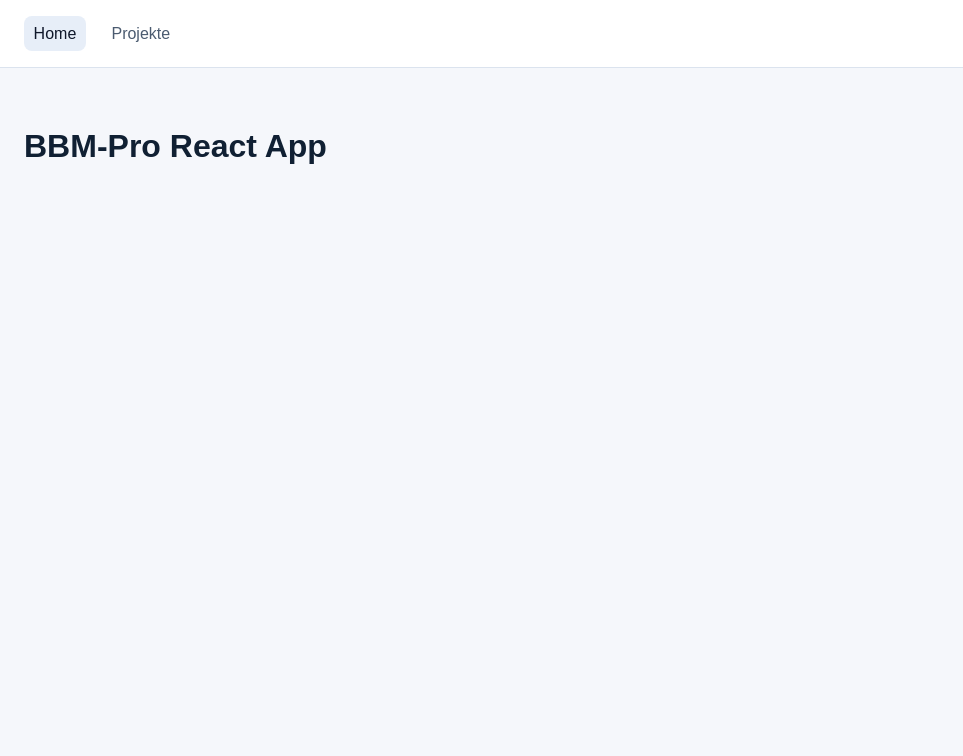
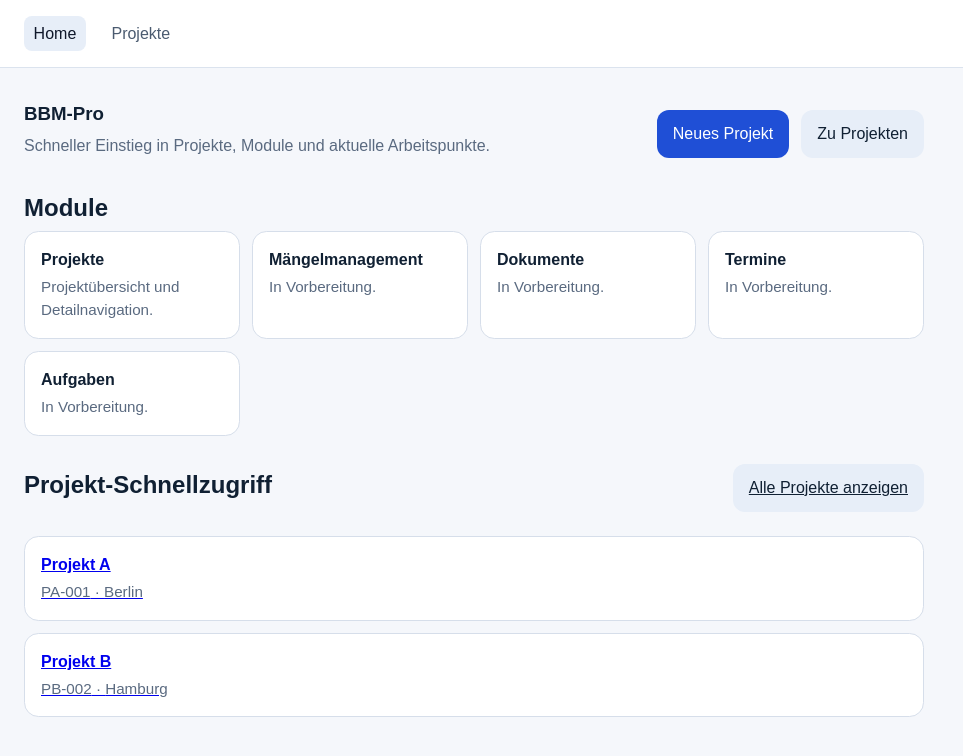
Before and after one commit to SteffenBandholt/BBM-Pro, a React (Vite) app: page / in a window 1280 px wide. Shown: the top 756 px of the page, without its empty margins (0-963 px from the left). Built offline with nearby package versions, Linux system fonts and the light colour scheme.

Commit message:
Initial project structure

```diff
--- /dev/null
+++ b/src/modules/dashboard/components/DashboardHeader.jsx
@@ -0,0 +1,18 @@
+export default function DashboardHeader({ title, description, onNewProject, onGoToProjects }) {
+  return (
+    <section className="dashboard-header">
+      <div>
+        <h1>{title}</h1>
+        <p>{description}</p>
+      </div>
+      <div className="form-actions">
+        <button type="button" className="button" onClick={onNewProject}>
+          Neues Projekt
+        </button>
+        <button type="button" className="button button--secondary" onClick={onGoToProjects}>
+          Zu Projekten
+        </button>
+      </div>
+    </section>
+  );
+}
--- /dev/null
+++ b/src/modules/dashboard/components/ModuleCard.jsx
@@ -0,0 +1,20 @@
+import { Link } from 'react-router-dom';
+
+export default function ModuleCard({ module }) {
+  const content = (
+    <>
+      <span className="project-card__name">{module.title}</span>
+      <span className="project-card__meta">{module.description}</span>
+    </>
+  );
+
+  if (!module.active || !module.href) {
+    return <article className="project-card project-card--static">{content}</article>;
+  }
+
+  return (
+    <Link className="project-card project-card--link" to={module.href}>
+      {content}
+    </Link>
+  );
+}
--- /dev/null
+++ b/src/modules/dashboard/components/ModuleNavigation.jsx
@@ -0,0 +1,14 @@
+import ModuleCard from './ModuleCard.jsx';
+
+export default function ModuleNavigation({ modules }) {
+  return (
+    <section className="dashboard-section">
+      <h2>Module</h2>
+      <div className="dashboard-grid">
+        {modules.map((module) => (
+          <ModuleCard key={module.id} module={module} />
+        ))}
+      </div>
+    </section>
+  );
+}
--- /dev/null
+++ b/src/modules/dashboard/components/RecentProjectsPanel.jsx
@@ -0,0 +1,25 @@
+import { Link } from 'react-router-dom';
+
+export default function RecentProjectsPanel({ projects }) {
+  return (
+    <section className="dashboard-section">
+      <div className="page-header">
+        <h2>Projekt-Schnellzugriff</h2>
+        <Link className="button button--secondary" to="/projects">
+          Alle Projekte anzeigen
+        </Link>
+      </div>
+
+      <div className="project-list">
+        {projects.map((project) => (
+          <Link key={project.id} className="project-card" to={`/projects/${project.id}`}>
+            <span className="project-card__name">{project.name || 'Projekt'}</span>
+            <span className="project-card__meta">
+              {project.number || '-'} · {project.city || '-'}
+            </span>
+          </Link>
+        ))}
+      </div>
+    </section>
+  );
+}
--- /dev/null
+++ b/src/modules/dashboard/data/dashboardModules.js
@@ -0,0 +1,33 @@
+export const dashboardModules = [
+  {
+    id: 'projects',
+    title: 'Projekte',
+    description: 'Projektübersicht und Detailnavigation.',
+    href: '/projects',
+    active: true,
+  },
+  {
+    id: 'defects',
+    title: 'Mängelmanagement',
+    description: 'In Vorbereitung.',
+    active: false,
+  },
+  {
+    id: 'documents',
+    title: 'Dokumente',
+    description: 'In Vorbereitung.',
+    active: false,
+  },
+  {
+    id: 'appointments',
+    title: 'Termine',
+    description: 'In Vorbereitung.',
+    active: false,
+  },
+  {
+    id: 'tasks',
+    title: 'Aufgaben',
+    description: 'In Vorbereitung.',
+    active: false,
+  },
+];
--- /dev/null
+++ b/src/modules/dashboard/hooks/useDashboard.js
@@ -0,0 +1,46 @@
+import { useEffect, useState } from 'react';
+import { loadDashboard } from '../services/dashboardService.js';
+
+export function useDashboard() {
+  const [modules, setModules] = useState([]);
+  const [projects, setProjects] = useState([]);
+  const [loading, setLoading] = useState(true);
+  const [error, setError] = useState('');
+
+  useEffect(() => {
+    let isActive = true;
+
+    const load = async () => {
+      try {
+        setLoading(true);
+        setError('');
+        const data = await loadDashboard();
+        if (isActive) {
+          setModules(data.modules);
+          setProjects(data.projects);
+        }
+      } catch {
+        if (isActive) {
+          setError('Dashboard konnte nicht geladen werden.');
+        }
+      } finally {
+        if (isActive) {
+          setLoading(false);
+        }
+      }
+    };
+
+    load();
+
+    return () => {
+      isActive = false;
+    };
+  }, []);
+
+  return {
+    modules,
+    projects,
+    loading,
+    error,
+  };
+}
--- /dev/null
+++ b/src/modules/dashboard/pages/HomePage.jsx
@@ -0,0 +1,38 @@
+import { useNavigate } from 'react-router-dom';
+import DashboardHeader from '../components/DashboardHeader.jsx';
+import ModuleNavigation from '../components/ModuleNavigation.jsx';
+import RecentProjectsPanel from '../components/RecentProjectsPanel.jsx';
+import { useDashboard } from '../hooks/useDashboard.js';
+
+export default function HomePage() {
+  const navigate = useNavigate();
+  const { modules, projects, loading, error } = useDashboard();
+
+  const handleNewProject = () => {
+    navigate('/projects');
+  };
+
+  const handleGoToProjects = () => {
+    navigate('/projects');
+  };
+
+  return (
+    <section className="page-section">
+      <DashboardHeader
+        title="BBM-Pro"
+        description="Schneller Einstieg in Projekte, Module und aktuelle Arbeitspunkte."
+        onNewProject={handleNewProject}
+        onGoToProjects={handleGoToProjects}
+      />
+
+      {loading ? <p>Lade Dashboard ...</p> : null}
+      {error ? <p className="form-error">{error}</p> : null}
+      {!loading && !error ? (
+        <>
+          <ModuleNavigation modules={modules} />
+          <RecentProjectsPanel projects={projects} />
+        </>
+      ) : null}
+    </section>
+  );
+}
--- /dev/null
+++ b/src/modules/dashboard/services/dashboardService.js
@@ -0,0 +1,11 @@
+import { listProjects } from '../../projects/services/projectsService.js';
+import { dashboardModules } from '../data/dashboardModules.js';
+
+export async function loadDashboard() {
+  const projects = await listProjects();
+
+  return {
+    modules: dashboardModules,
+    projects,
+  };
+}
--- a/src/pages/HomePage.jsx
+++ b/src/pages/HomePage.jsx
@@ -1,3 +1 @@
-export default function HomePage() {
-  return <h1>BBM-Pro React App</h1>;
-}
+export { default } from '../modules/dashboard/pages/HomePage.jsx';
--- a/src/styles/global.css
+++ b/src/styles/global.css
@@ -68,6 +68,43 @@ a {
   justify-content: space-between;
   gap: 1rem;
   margin-bottom: 1.5rem;
+}
+
+.dashboard-header {
+  display: flex;
+  align-items: flex-end;
+  justify-content: space-between;
+  gap: 1.5rem;
+  margin-bottom: 2rem;
+}
+
+.dashboard-header h1,
+.dashboard-section h2 {
+  margin: 0 0 0.35rem;
+}
+
+.dashboard-header p {
+  margin: 0;
+  color: #5a6a80;
+}
+
+.dashboard-section {
+  margin-bottom: 1.75rem;
+}
+
+.dashboard-grid {
+  display: grid;
+  grid-template-columns: repeat(auto-fit, minmax(180px, 1fr));
+  gap: 0.75rem;
+}
+
+.project-card--link {
+  text-decoration: none;
+  color: inherit;
+}
+
+.project-card--static {
+  cursor: default;
 }
 
 .button {
```
